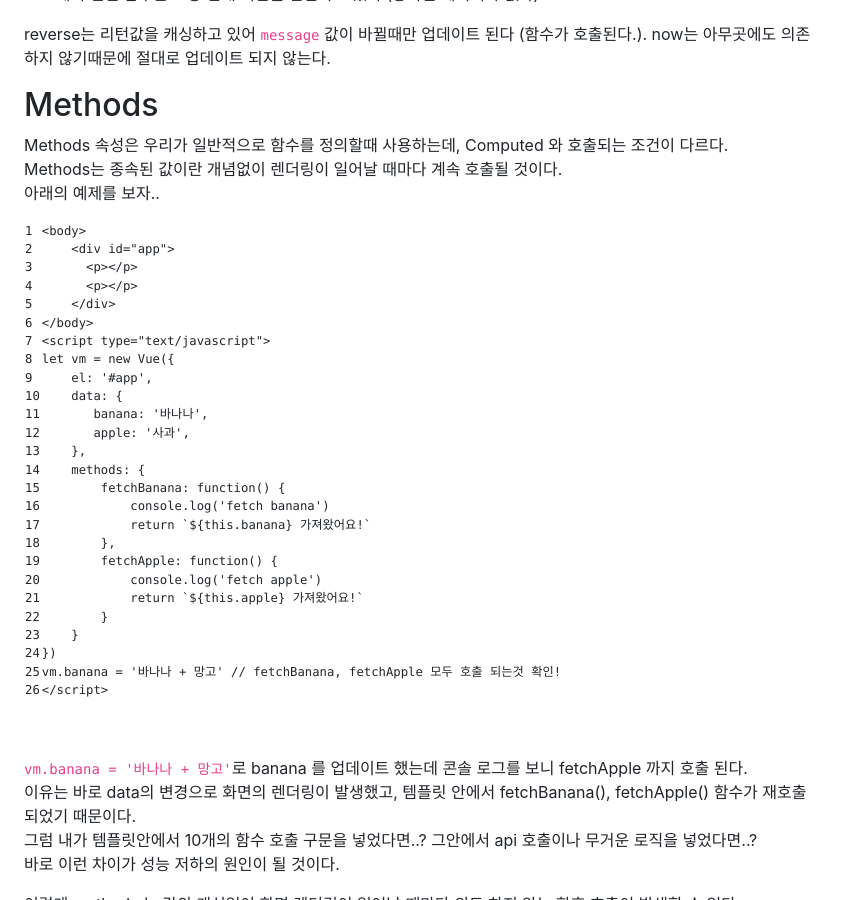
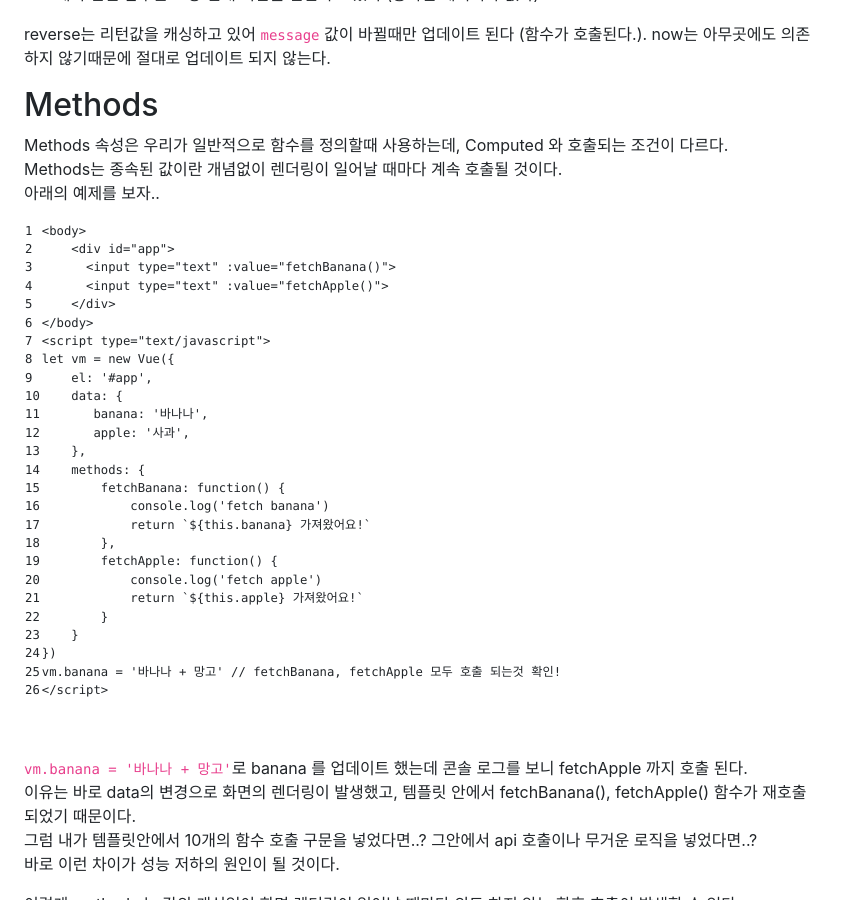
Before and after one commit to Sunny921/sunny4823.github.io, a Jekyll site: the page built from _posts/2020-08-24-vuejs-compute-method.md, in a window 1280 px wide and 900 px high, scrolled down 1748 px. Shown: the whole window, without its empty margins (0-847 px from the left). Built offline with Jekyll 4.4.1, drawn with Linux system fonts in a browser that asks for light colours; nearby versions of some CDN libraries; comment, search, counter and statistics services are not loaded.

Commit message:
[post] computed, methods (예제수정)

````diff
--- a/_posts/2020-08-24-vuejs-compute-method.md
+++ b/_posts/2020-08-24-vuejs-compute-method.md
@@ -64,11 +64,11 @@ Methods 속성은 우리가 일반적으로 함수를 정의할때 사용하는
 Methods는 종속된 값이란 개념없이 렌더링이 일어날 때마다 계속 호출될 것이다. <br/>
 아래의 예제를 보자.. <br/>
 
-```vuejs
+```vue
 <body>
     <div id="app">
-      <p>{{ fetchBanana() }}</p>
-      <p>{{ fetchApple() }}</p>
+      <input type="text" :value="fetchBanana()">
+      <input type="text" :value="fetchApple()">
     </div>
 </body>
 <script type="text/javascript">
````
Also changed, not shown: 4 other files.
